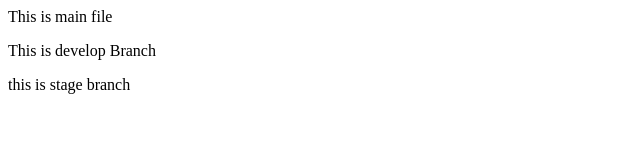
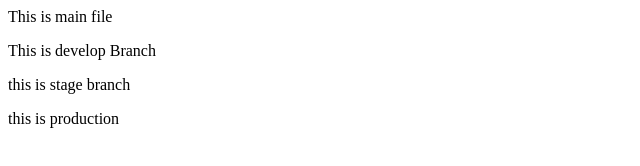
Before and after one commit to YeshaRathod/git_practical, a plain HTML site: page index.html in a window 1280 px wide. Shown: the whole page, without its empty margins (0-640 px from the left). Drawn offline with Linux system fonts and the light colour scheme.

Commit message:
Production branch made

```diff
--- a/index.html
+++ b/index.html
@@ -1,3 +1,4 @@
 <p>This is main file</p>
 <p>This is develop Branch</p>
 <p>this is stage branch</p>
+<p>this is production</p>
```
